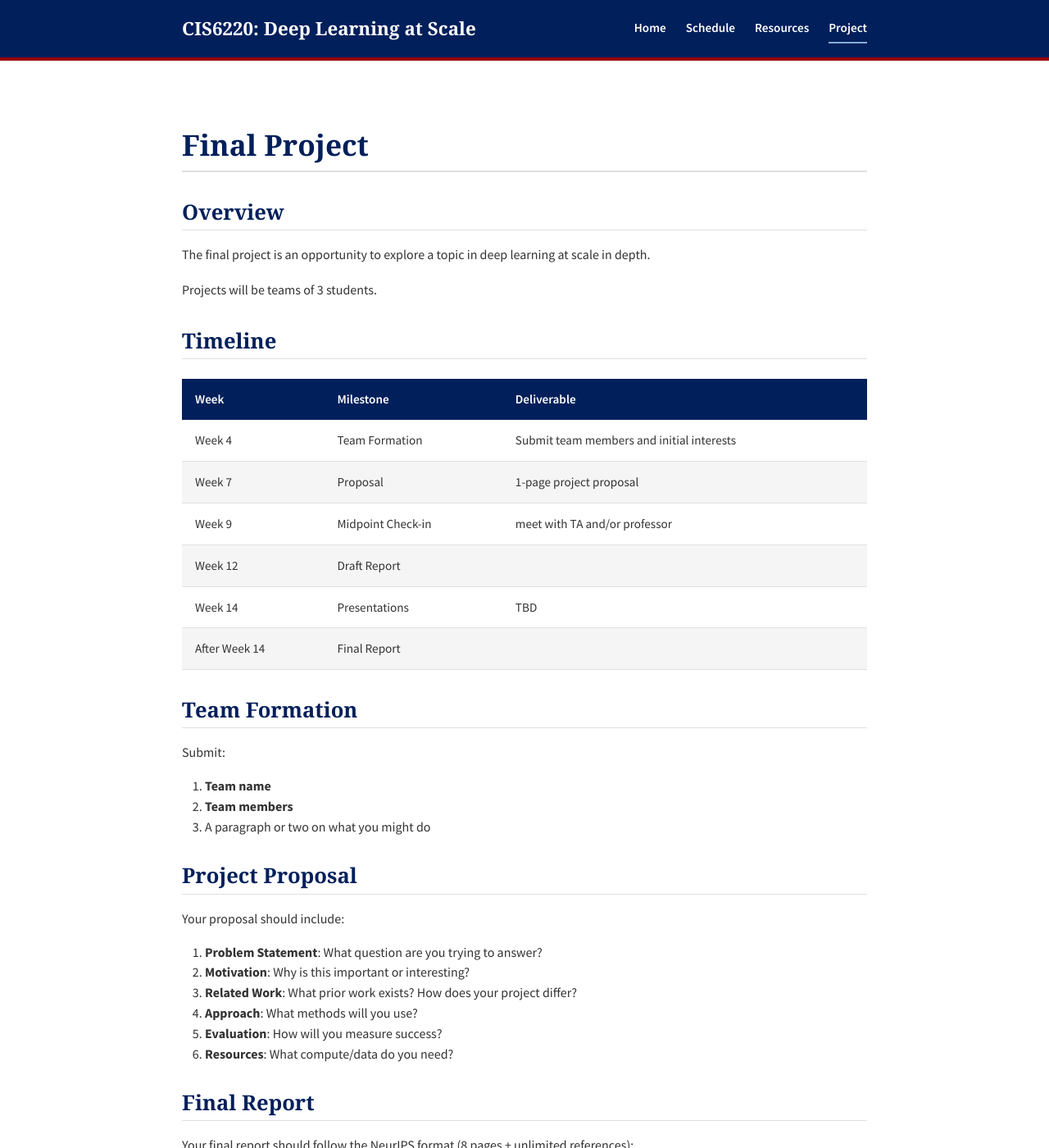
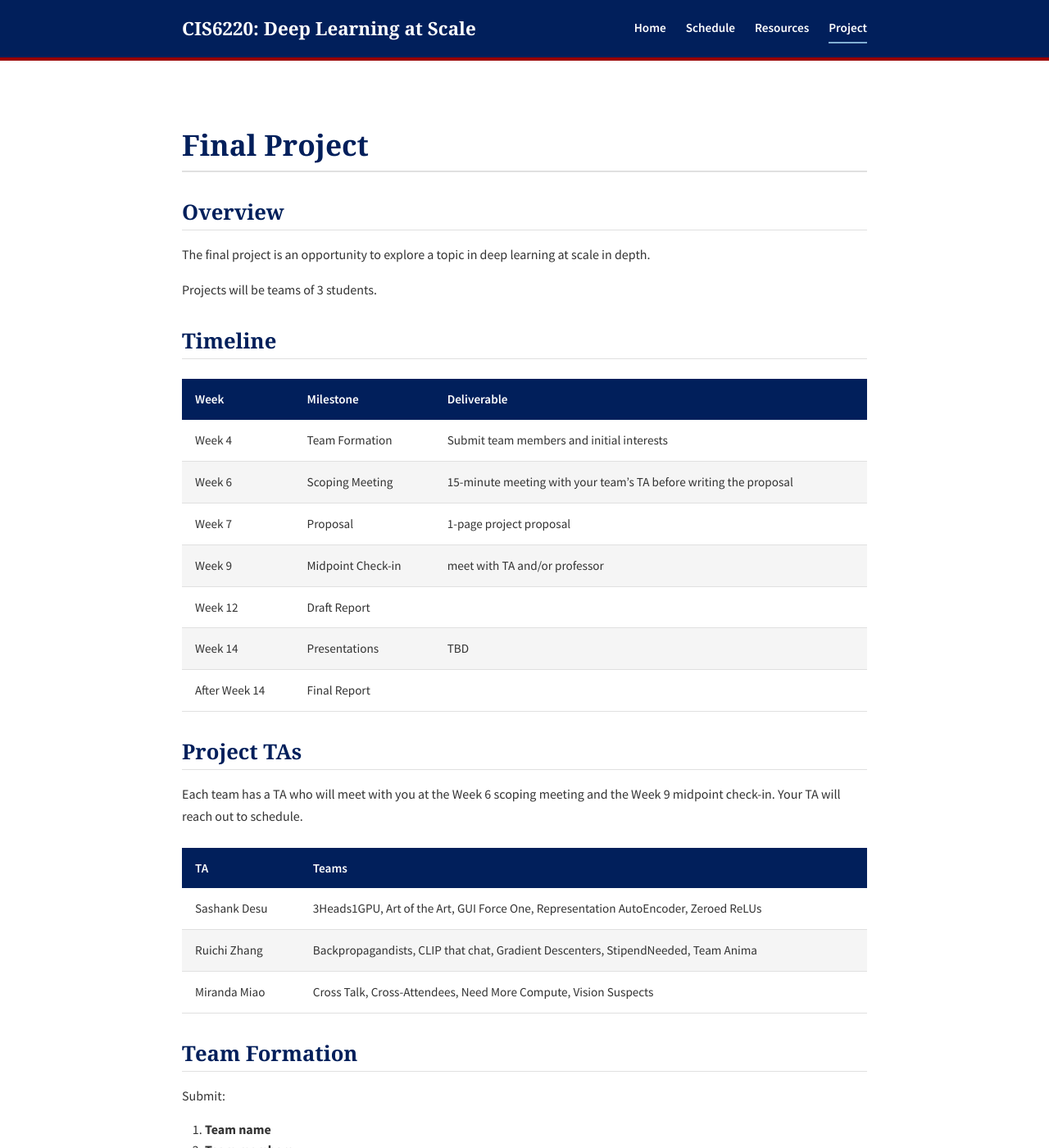
Before and after one commit to ungarl/CIS6220, a Jekyll site: the page built from project.md, in a window 1280 px wide and 1400 px high. Shown: the whole window at 82% size. Built offline with Jekyll 4.4.1, drawn with Linux system fonts in a browser that asks for light colours; some web fonts are replaced.

Commit message:
Add project TA assignments and Week 6 scoping meeting
Co-Authored-By: Claude Opus 5.5 <noreply@anthropic.com>

```diff
--- a/project.md
+++ b/project.md
@@ -14,11 +14,22 @@ Projects will be teams of 3 students.
 | Week | Milestone | Deliverable |
 |------|-----------|-------------|
 | Week 4 | Team Formation | Submit team members and initial interests |
+| Week 6 | Scoping Meeting | 15-minute meeting with your team's TA before writing the proposal |
 | Week 7 | Proposal | 1-page project proposal |
 | Week 9 | Midpoint Check-in | meet with TA and/or professor |
 | Week 12 | Draft Report |  |
 | Week 14 | Presentations | TBD |
 | After Week 14 | Final Report | |
+
+## Project TAs
+
+Each team has a TA who will meet with you at the Week 6 scoping meeting and the Week 9 midpoint check-in. Your TA will reach out to schedule.
+
+| TA | Teams |
+|----|-------|
+| Sashank Desu | 3Heads1GPU, Art of the Art, GUI Force One, Representation AutoEncoder, Zeroed ReLUs |
+| Ruichi Zhang | Backpropagandists, CLIP that chat, Gradient Descenters, StipendNeeded, Team Anima |
+| Miranda Miao | Cross Talk, Cross-Attendees, Need More Compute, Vision Suspects |
 
 ## Team Formation
 
```
